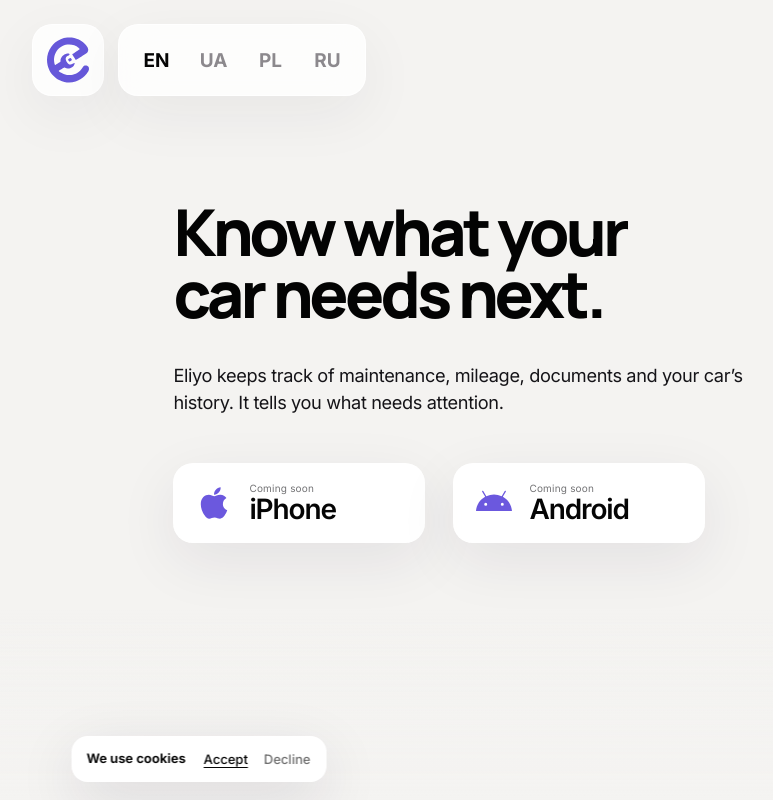
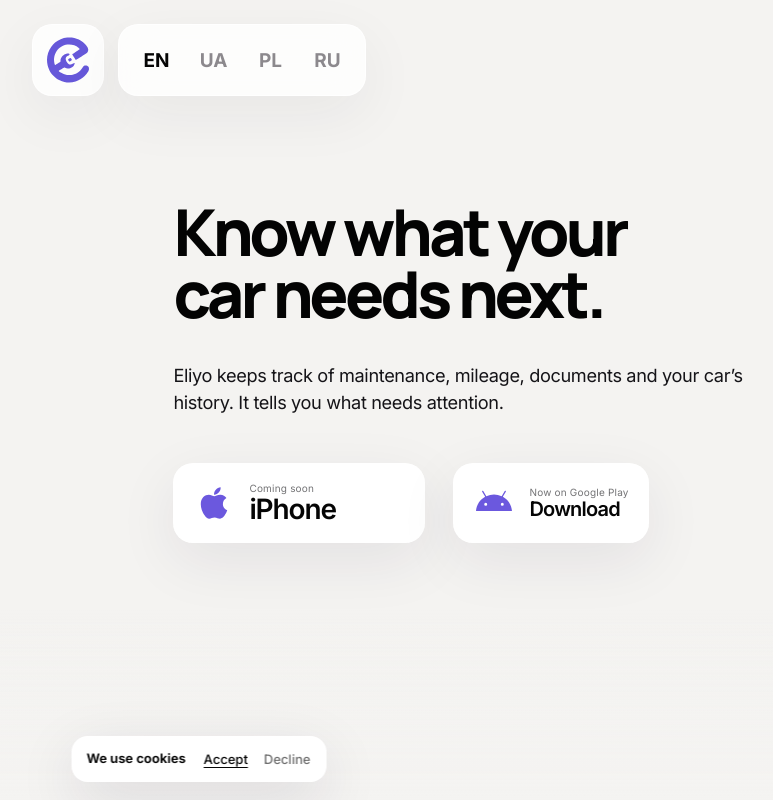
Before and after one commit to Artixxtm/eliyo-landing, a Next.js app: page / in a window 1280 px wide. Shown: the top 800 px of the page, without its empty margins (441-1214 px from the left). Built offline with nearby package versions, Linux system fonts and the light colour scheme; no server answers.

Commit message:
download android button, android release

```diff
--- a/app/globals.css
+++ b/app/globals.css
@@ -1081,7 +1081,23 @@ button {
   background: rgba(255, 255, 255, 0.94);
   box-shadow: 0 18px 60px rgba(32, 27, 58, 0.08);
   color: var(--ink);
+  text-decoration: none;
   backdrop-filter: blur(14px);
+}
+
+.platform-badge.platform-badge--link {
+  width: fit-content;
+  flex: 0 0 auto;
+  padding-right: clamp(18px, 1.55vw, 24px);
+  cursor: pointer;
+  transition: box-shadow 180ms ease, transform 180ms ease;
+}
+
+.platform-badge--link:hover,
+.platform-badge--link:focus-visible {
+  box-shadow: 0 22px 66px rgba(57, 43, 126, 0.14);
+  outline: none;
+  transform: translateY(-2px);
 }
 
 .platform-symbol {
@@ -1099,7 +1115,7 @@ button {
   height: 36px;
 }
 
-.platform-badge > span:last-child {
+.platform-badge__copy {
   display: flex;
   min-width: 0;
   flex-direction: column;
@@ -1119,6 +1135,15 @@ button {
   font-weight: 600;
   letter-spacing: -0.04em;
   line-height: 1;
+}
+
+.platform-badge--link strong {
+  font-size: clamp(20px, 1.55vw, 25px);
+  white-space: nowrap;
+}
+
+.platform-badge--link small {
+  white-space: nowrap;
 }
 
 .cookie-consent {
--- a/app/landing-page.tsx
+++ b/app/landing-page.tsx
@@ -28,13 +28,33 @@ const availability: Record<Locale, string> = {
   ru: "Скоро",
 };
 
-function PlatformBadge({ platform, label }: { platform: string; label: string }) {
-  return (
-    <div className="platform-badge" role="note" aria-label={`${label}: ${platform}`}>
+const googlePlayBadge: Record<Locale, { label: string; title: string }> = {
+  en: { label: "Now on Google Play", title: "Download" },
+  uk: { label: "Вже в Google Play", title: "Завантажити" },
+  pl: { label: "Już w Google Play", title: "Pobierz" },
+  ru: { label: "Уже в Google Play", title: "Скачать" },
+};
+
+function PlatformBadge({ platform, label, title = platform, href }: { platform: string; label: string; title?: string; href?: string }) {
+  const content = (
+    <>
       <span className="platform-symbol" aria-hidden="true">{platform === "iPhone" ? <FaApple /> : <FaAndroid />}</span>
-      <span><small>{label}</small><strong>{platform}</strong></span>
-    </div>
+      <span className="platform-badge__copy">
+        <small>{label}</small>
+        <strong>{title}</strong>
+      </span>
+    </>
   );
+
+  if (href) {
+    return (
+      <a className="platform-badge platform-badge--link" href={href} target="_blank" rel="noopener noreferrer" aria-label={`${label}: ${title}`}>
+        {content}
+      </a>
+    );
+  }
+
+  return <div className="platform-badge" role="note" aria-label={`${label}: ${title}`}>{content}</div>;
 }
 
 function HeroTitle({ lines }: { lines: string[] }) {
@@ -156,7 +176,12 @@ export function LandingPage({ locale = "en" }: { locale?: Locale }) {
           <p>{t.hero[2]}</p>
           <div className="platform-badges" aria-label={t.hero[5]}>
             <PlatformBadge platform="iPhone" label={availability[locale]} />
-            <PlatformBadge platform="Android" label={availability[locale]} />
+            <PlatformBadge
+              platform="Android"
+              label={googlePlayBadge[locale].label}
+              title={googlePlayBadge[locale].title}
+              href="https://play.google.com/store/apps/details?id=app.eliyo.mobile"
+            />
           </div>
         </section>
 
```
